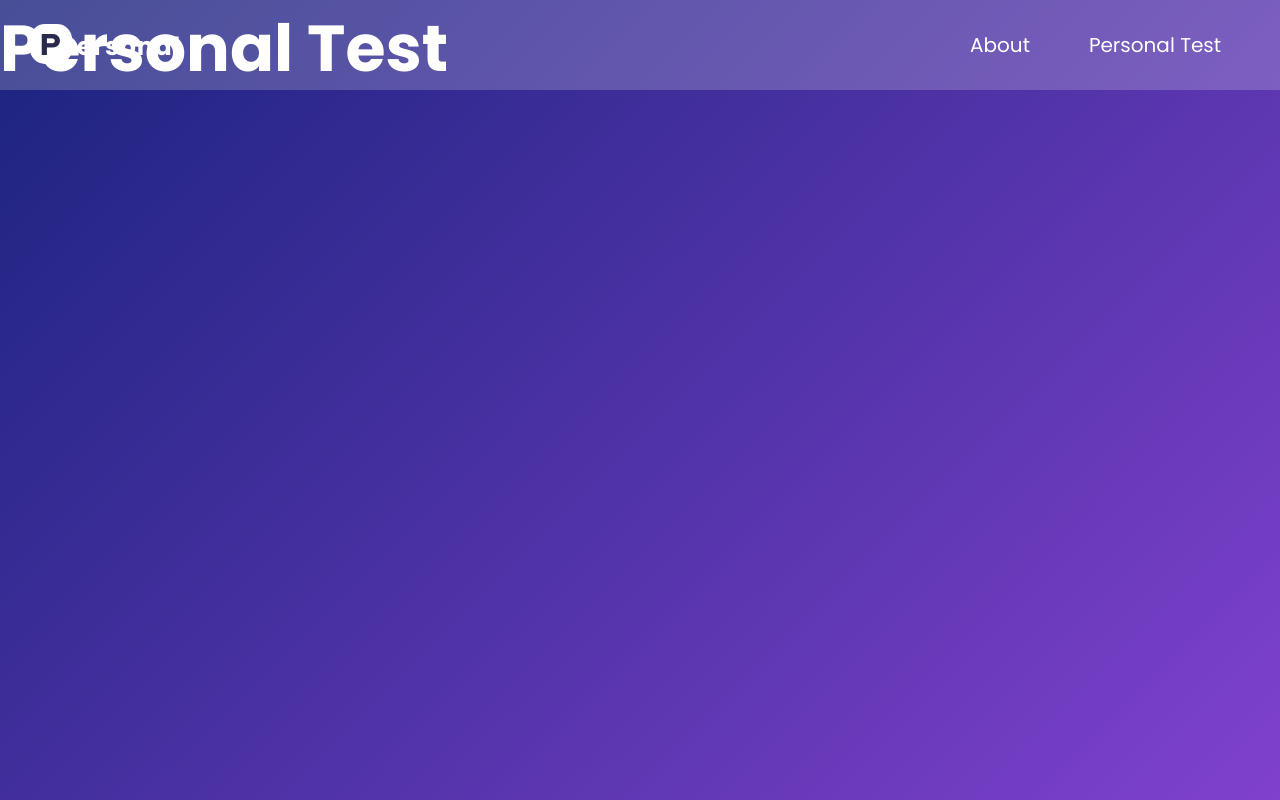
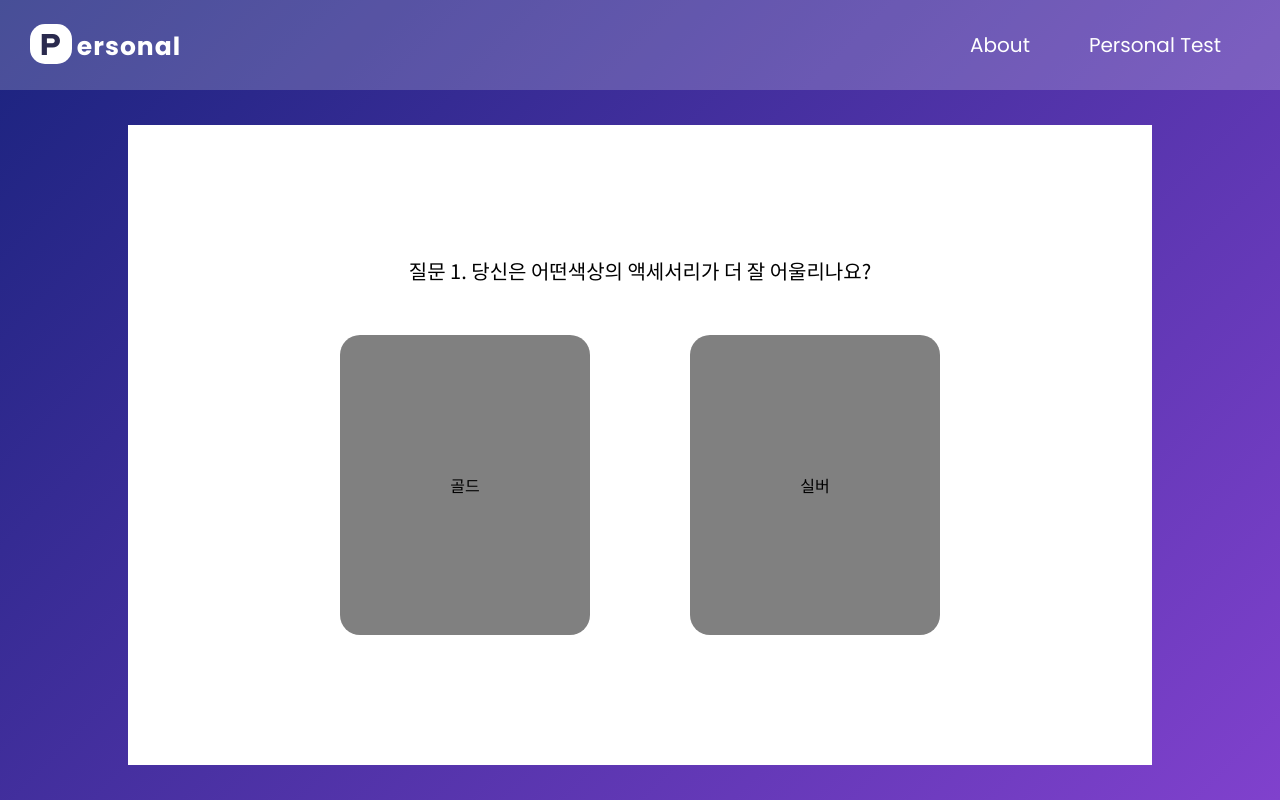
Before and after one commit to jizero1/project-personal, a React (Create React App) app: page /Personal in a window 1280 px wide. Built offline with nearby package versions, Linux system fonts and the light colour scheme.

Commit message:
personal Test부분 UI디자인완료

```diff
--- a/src/pages/About/About.css
+++ b/src/pages/About/About.css
@@ -27,6 +27,7 @@
     display: flex;
     justify-content: center;
     align-items: center;
+    flex-direction: row;
     margin-top: 80px;
 }
 .about-text-innerContainer {
--- a/src/pages/Personal/Personal.css
+++ b/src/pages/Personal/Personal.css
@@ -3,11 +3,42 @@
     width: 100%;
     height: 100%;
     background: linear-gradient(135deg, #1a237e 0%, #8041cd 100%);
+    display: flex;
+    justify-content: center;
+    align-items: center;
+    /* margin-top: 50px; */
+    font-family: "Noto Sans KR", serif;
 }
-.personal-title-h2 {
-    width: 100%;
-    /* background-color: white; */
-    /* margin-top: 120px; */
-    font-size: 65px;
-    color: white;
+.personal-test-container {
+    width: 80%;
+    height: 80%;
+    background-color: white;
+    display: flex;
+    justify-content: center;
+    align-items: center;
+    flex-direction: column;
+    margin-top: 90px;
 }
+.personal-test-question {
+    font-size: 20px;
+    margin-bottom: 50px;
+}
+.personal-test {
+    width: 250px;
+    height: 300px;
+    background-color: grey;
+    margin-left: 50px;
+    margin-right: 50px;
+    border-radius: 20px;
+    display: flex;
+    justify-content: center;
+    align-items: center;
+}
+.personal-test-option {
+    display: flex;
+    flex-direction: row;
+    cursor: pointer;
+}
+.personal-test-option:hover {
+
+}
--- a/src/pages/Personal/Personal.js
+++ b/src/pages/Personal/Personal.js
@@ -4,8 +4,16 @@ import './Personal.css';
 const Personal = () => {
     return (
         <div className="personal-mainContainer">
-            <div>
-                <h2 className="personal-title-h2">Personal Test</h2>
+            <div className="personal-test-container">
+                <p className="personal-test-question">질문 1. 당신은 어떤색상의 액세서리가 더 잘 어울리나요?</p>
+                <div className="personal-test-option">
+                    <div className="personal-test">
+                        <p>골드</p>
+                    </div>
+                    <div className="personal-test">
+                        <p>실버</p>
+                    </div>
+                </div>
             </div>
         </div>
     )
```
